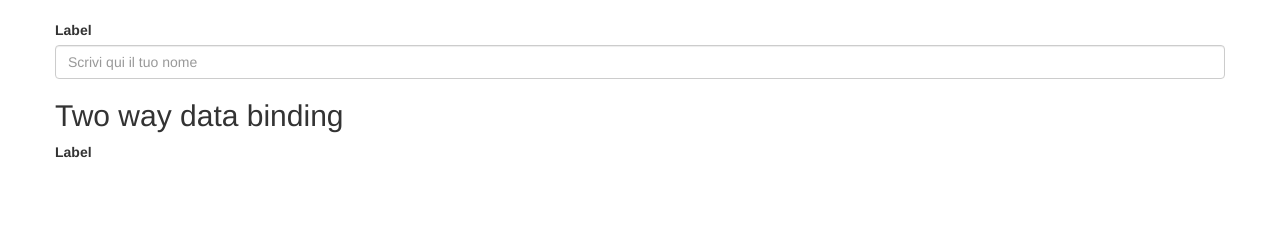
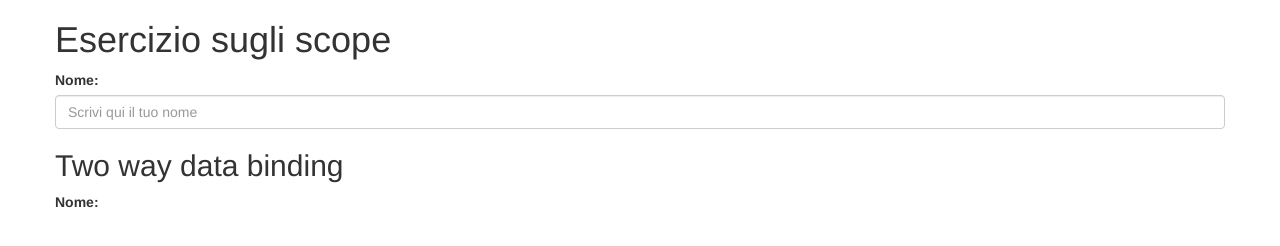
Before and after one commit to ARTOO-CAMPUS/5scopes, a website: page index.html in a window 1280 px wide. Drawn offline with nearby package versions, Linux system fonts and the light colour scheme.

Commit message:
soluzione

```diff
--- a/app.js
+++ b/app.js
@@ -1,5 +1,5 @@
 angular.module('app', [])
 
-	.run(function () {
-
+	.run(function ($rootScope) {
+		$rootScope.titolo = 'Esercizio sugli scope';
 	});
--- a/index.html
+++ b/index.html
@@ -21,12 +21,12 @@
       <!--<h1 >{{titolo}}</h1>-->
       <div class="row">
         <h1 ng-bind="titolo"></h1>
-        <label for="nome">Label</label>
-        <input name="nome" type="text" class="form-control" placeholder="Scrivi qui il tuo nome">
+        <label for="nome">{{label}}:</label>
+        <input name="nome" type="text" class="form-control" placeholder="Scrivi qui il tuo nome" ng-model="testo">
       </div>
       <div class="row">
         <h2>Two way data binding</h2>
-        <p><strong>Label</strong> </p>
+        <p><strong>{{label}}:</strong> {{testo}}</p>
       </div>
     </div>
   </div>
--- a/item.controller.js
+++ b/item.controller.js
@@ -1,6 +1,6 @@
 // CREA UN CONTROLLER PER L'OGGETTO
 angular.module('app').controller('ItemCtrl', function ($scope) {
 
-
+	$scope.label = "Nome"
 
 })
```
